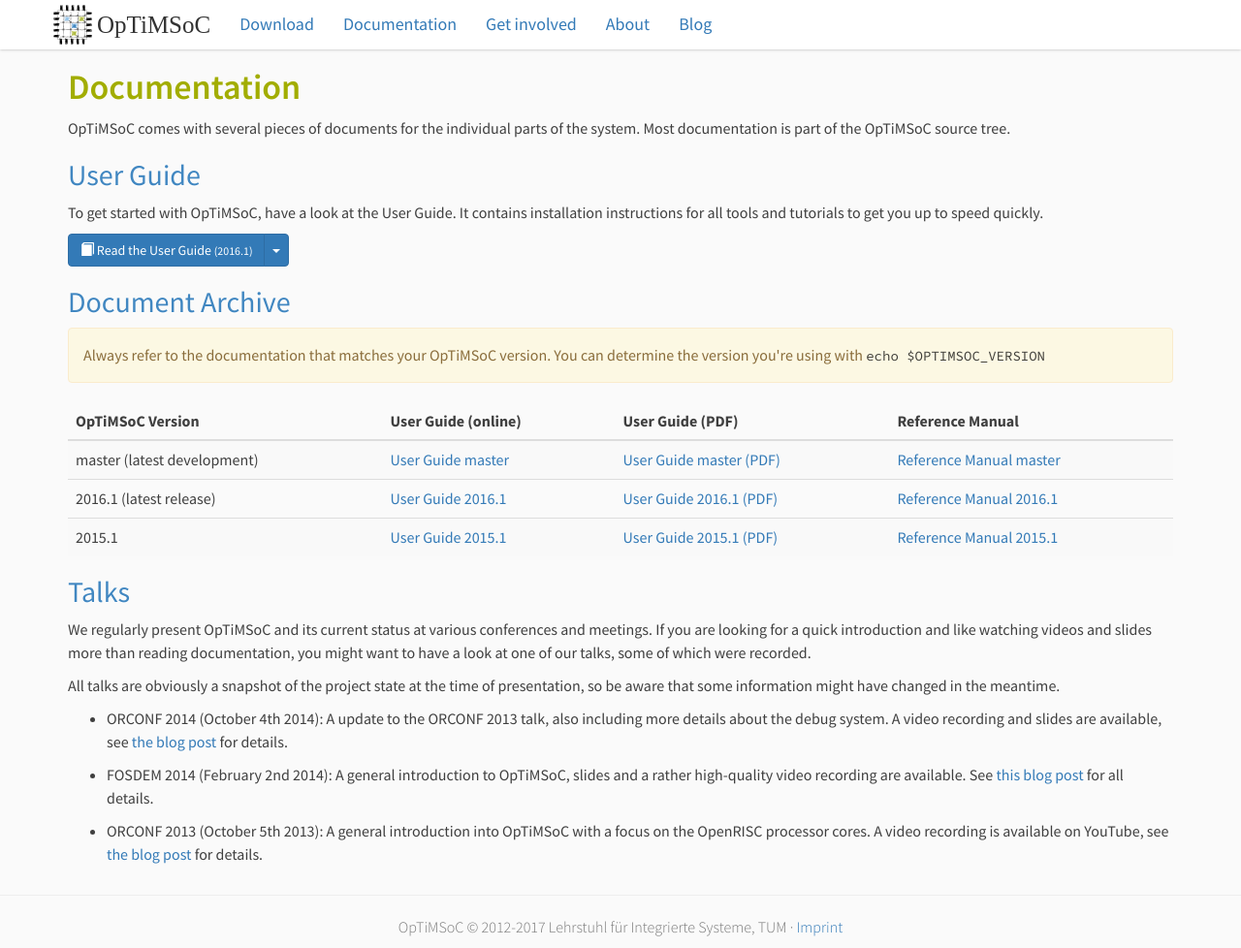
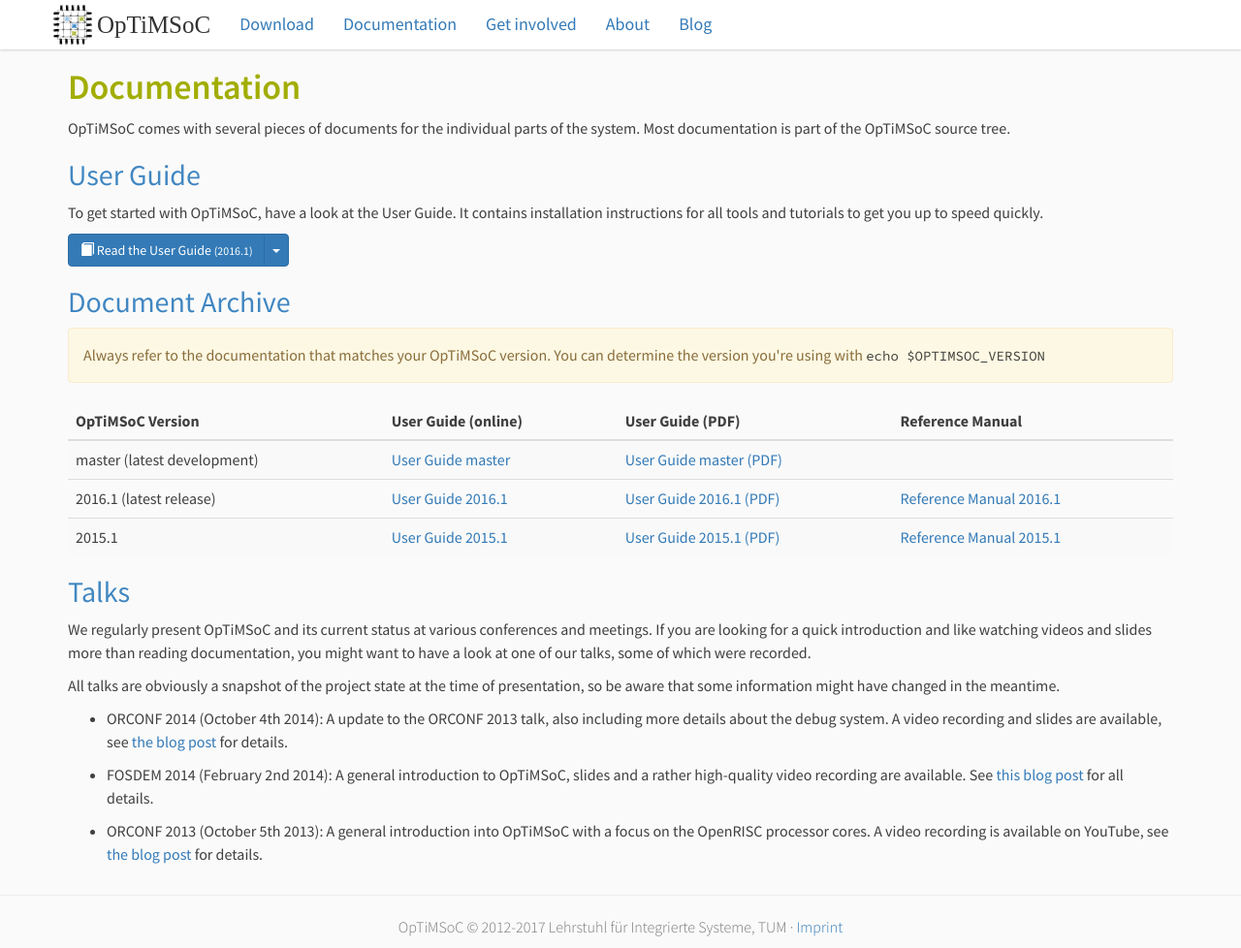
Before and after one commit to optimsoc/optimsoc-web, a Jekyll site: the page built from docs/index.md, in a window 1280 px wide and 978 px high. Shown: the whole window at 97% size. Built offline with Jekyll 4.4.1, drawn with Linux system fonts in a browser that asks for light colours; nearby versions of some CDN libraries; some web fonts are replaced; part of the change alters nothing that is shown.

Commit message:
Temporarily remove refman

```diff
--- a/docs/index.md
+++ b/docs/index.md
@@ -59,7 +59,7 @@ You can determine the version you're using with <code>echo $OPTIMSOC_VERSION</co
       </td>
       <td><a href="/docs/{{ doc_version }}/user-guide/chap_introduction.html">User Guide {{ doc_version }}</a></td>
       <td><a href="/docs/{{ doc_version }}/user-guide.pdf">User Guide {{ doc_version }} (PDF)</a></td>
-      <td><a href="/docs/{{ doc_version }}/refman/chap_toolchain.html">Reference Manual {{ doc_version }}</a></td>
+      <td>{% if doc_version != doc_version_current_dev %}<a href="/docs/{{ doc_version }}/refman/chap_toolchain.html">Reference Manual {{ doc_version }}</a>{% endif %}</td>
     </tr>
   {% endfor %}
 </table>
```
